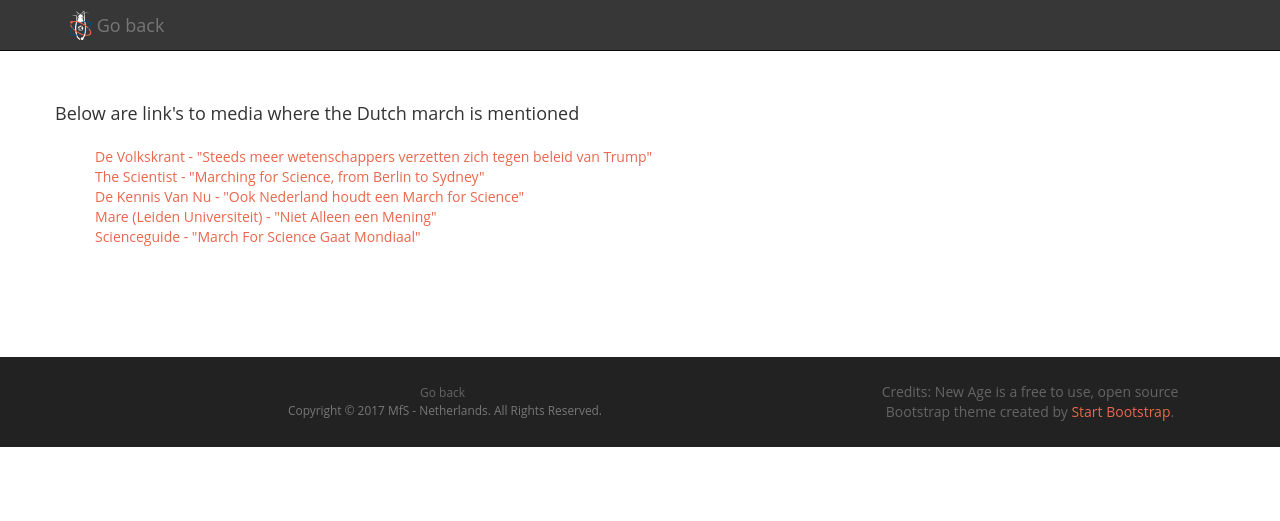
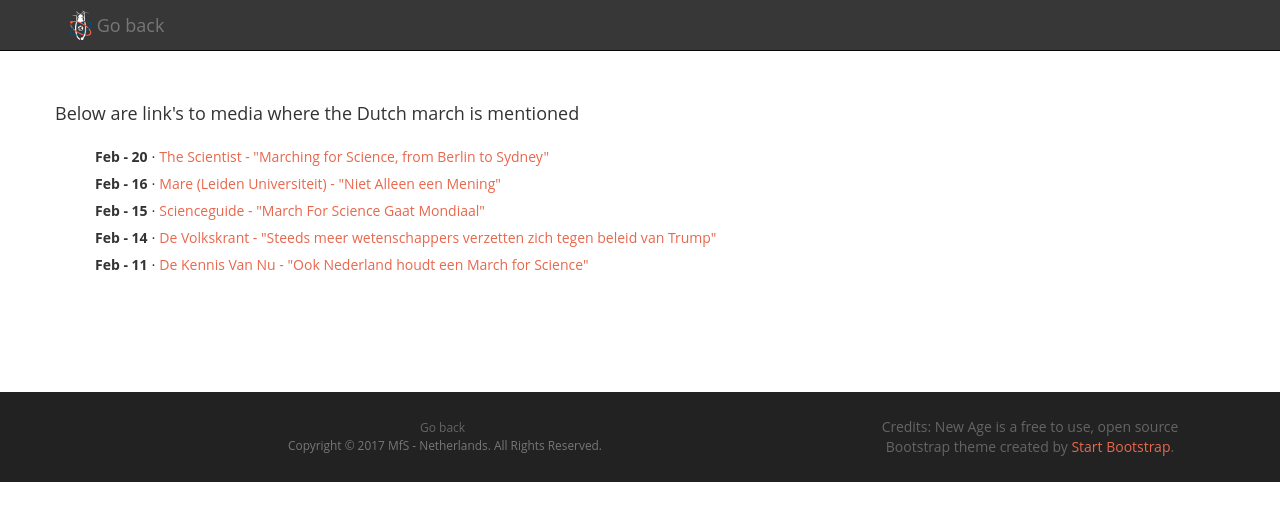
Before and after one commit to marchforsciencenl/marchforsciencenl-website, a Jekyll site: the page built from mediacoverage.html, in a window 1280 px wide. Shown: the top 521 px of the page. Built offline with Jekyll 4.4.1, drawn with Linux system fonts in a browser that asks for light colours.

Commit message:
Slight tweek in media coverage

```diff
--- a/_data/mediacoverage.yml
+++ b/_data/mediacoverage.yml
@@ -1,10 +1,15 @@
+- date: Feb - 20
+  description: The Scientist - "Marching for Science, from Berlin to Sydney"
+  link: http://www.the-scientist.com/?articles.view/articleNo/48548/title/Marching-for-Science--from-Berlin-to-Sydney/
+- description: Mare (Leiden Universiteit) - "Niet Alleen een Mening"
+  link: http://www.mareonline.nl/archive/2017/02/16/niet-alleen-een-mening
+  date: Feb - 16
+- description: Scienceguide - "March For Science Gaat Mondiaal"
+  link: http://www.scienceguide.nl/201702/march-for-science-gaat-mondiaal.aspx
+  date: Feb - 15
 - description: De Volkskrant - "Steeds meer wetenschappers verzetten zich tegen beleid van Trump"
   link: http://www.volkskrant.nl/buitenland/steeds-meer-wetenschappers-verzetten-zich-tegen-beleid-van-trump~a4461929/
-- description: The Scientist - "Marching for Science, from Berlin to Sydney"
-  link: http://www.the-scientist.com/?articles.view/articleNo/48548/title/Marching-for-Science--from-Berlin-to-Sydney/
+  date: Feb - 14
 - description: De Kennis Van Nu - "Ook Nederland houdt een March for Science"
   link: http://www.dekennisvannu.nl/site/artikel/Ook-Nederland-houdt-een-March-for-Science/8855
-- description: Mare (Leiden Universiteit) - "Niet Alleen een Mening"
-  link: http://www.mareonline.nl/archive/2017/02/16/niet-alleen-een-mening
-- description: Scienceguide - "March For Science Gaat Mondiaal"
-  link: http://www.scienceguide.nl/201702/march-for-science-gaat-mondiaal.aspx
+  date: Feb - 11
--- a/_includes/mediacoverage.html
+++ b/_includes/mediacoverage.html
@@ -6,7 +6,7 @@
 		<p>Below are link's to media where the Dutch march is mentioned</p>
 		<ul>
 {% for item in site.data.mediacoverage %}
-<li><a href="{{ item.link }}" target="_blank">{{ item.description }}</a><div class="preview"><iframe src="{{ item.link }}" width="500px" height="500px"></iframe></div></li>
+<li class="item"><strong>{{ item.date }}</strong> &sdot; <a href="{{ item.link }}" target="_blank">{{ item.description }}</a></li>
 {% endfor %}
 		</ul>
         </div>
--- a/css/new-age.css
+++ b/css/new-age.css
@@ -374,7 +374,7 @@
   list-style: none;
 }
 section#mediacoverage li.item {
-  padding-bottom: .25em;
+  padding-bottom: .5em;
 }
 section#mediacoverage .preview {
   display: none;
--- a/css/new-age.less
+++ b/css/new-age.less
@@ -378,7 +378,7 @@
       list-style: none;
     }
     li.item {
-      padding-bottom: .25em;
+      padding-bottom: .5em;
     }
 
     .preview{
```
